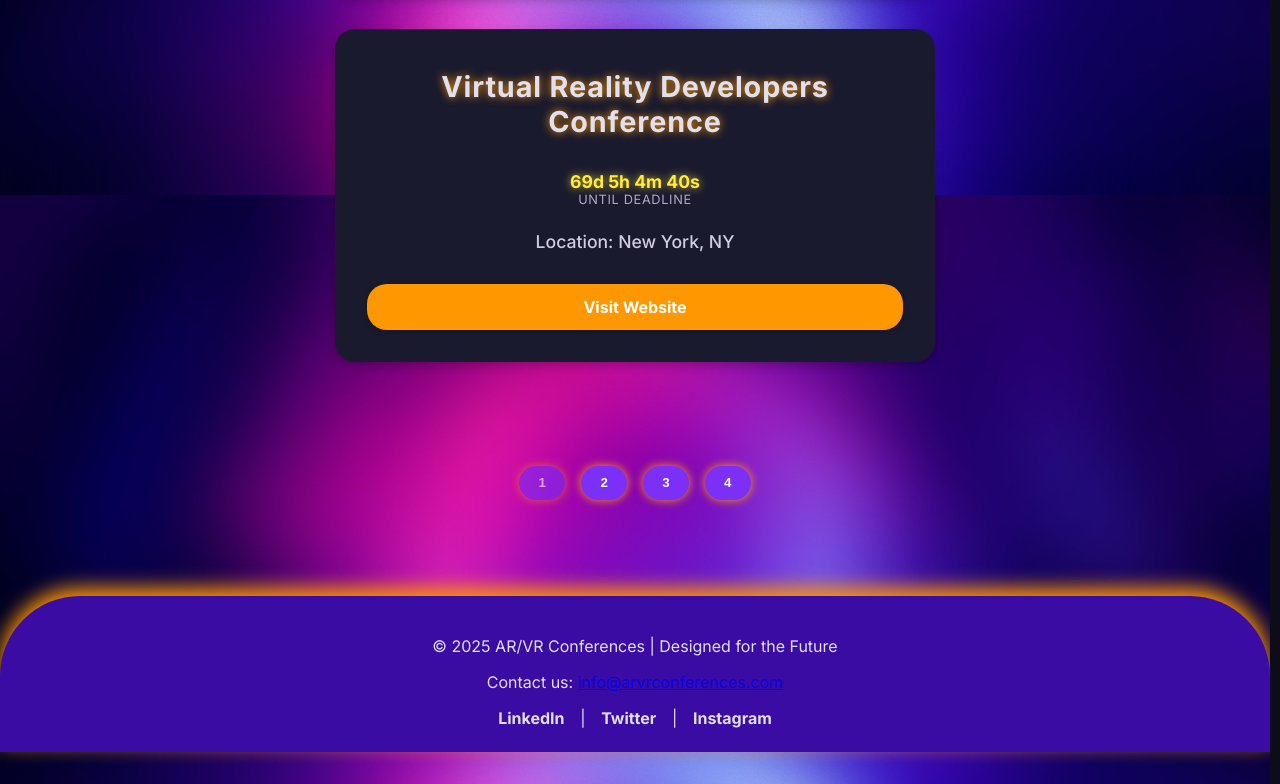
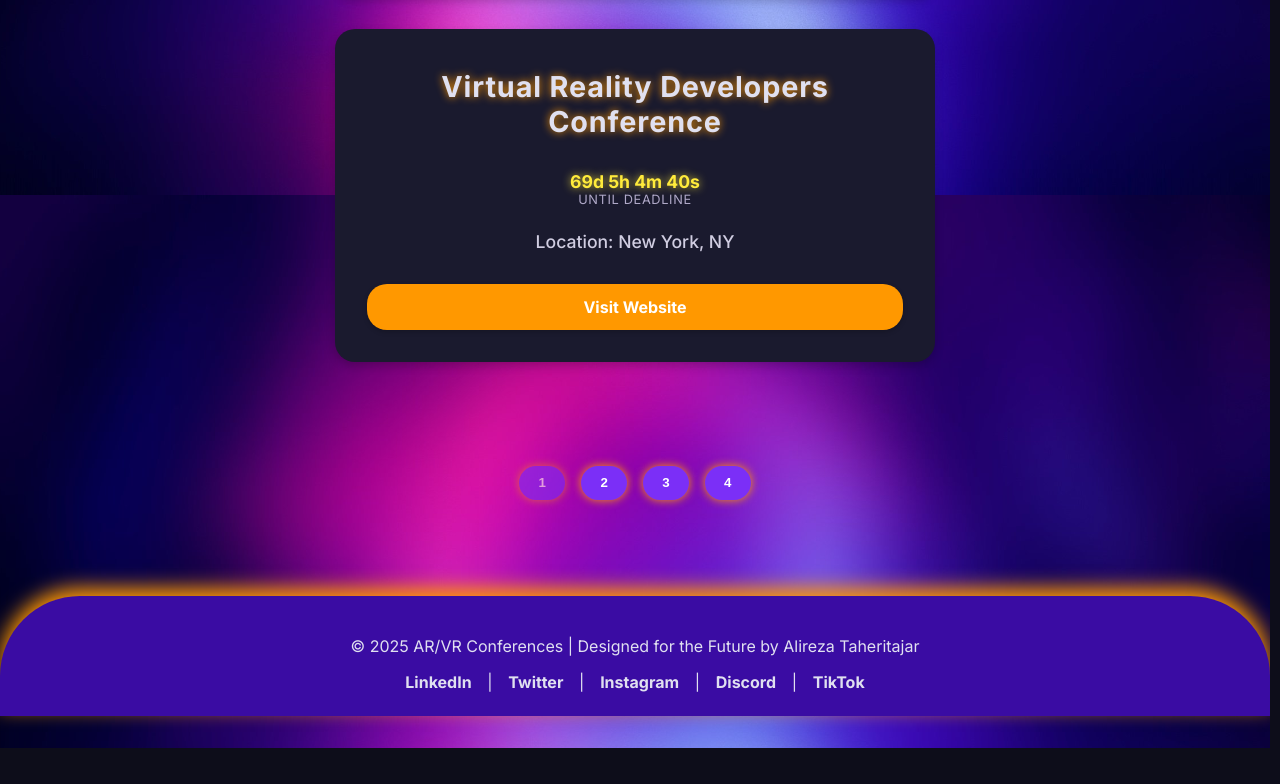
Before and after one commit to taheritajar/ARVR-Conferences, a website: page index.html in a window 1280 px wide. Shown: the part 2205-2989 px from the top of the page. After the commit the page ends 2953 px from the top, so only its background shows below. Drawn offline with Linux system fonts and the light colour scheme.

Commit message:
fix links

```diff
--- a/index.html
+++ b/index.html
@@ -46,10 +46,10 @@
     </div>
 
     <footer class="footer">
-        <p>&copy; 2025 AR/VR Conferences | Designed for the Future</p>
-        <p>Contact us: <a href="mailto:info@arvrconferences.com">info@arvrconferences.com</a></p>
+        <p>&copy; 2025 AR/VR Conferences | Designed for the Future by Alireza Taheritajar</p>
+        <!-- <p>Contact us: <a href="mailto:info@arvrconferences.com">info@arvrconferences.com</a></p> -->
         <div class="social-links">
-            <a href="#">LinkedIn</a> | <a href="#">Twitter</a> | <a href="#">Instagram</a>
+            <a href="https://www.linkedin.com/company/icxr">LinkedIn</a> | <a href="https://twitter.com/icxreality">Twitter</a> | <a href="https://www.instagram.com/icxreality/">Instagram</a> | <a href="http://discord.gg/uh6bZthZ2Z">Discord</a> | <a href="https://www.tiktok.com/@icxreality">TikTok</a>
         </div>
     </footer>
     <script src="script.js"></script>
```
